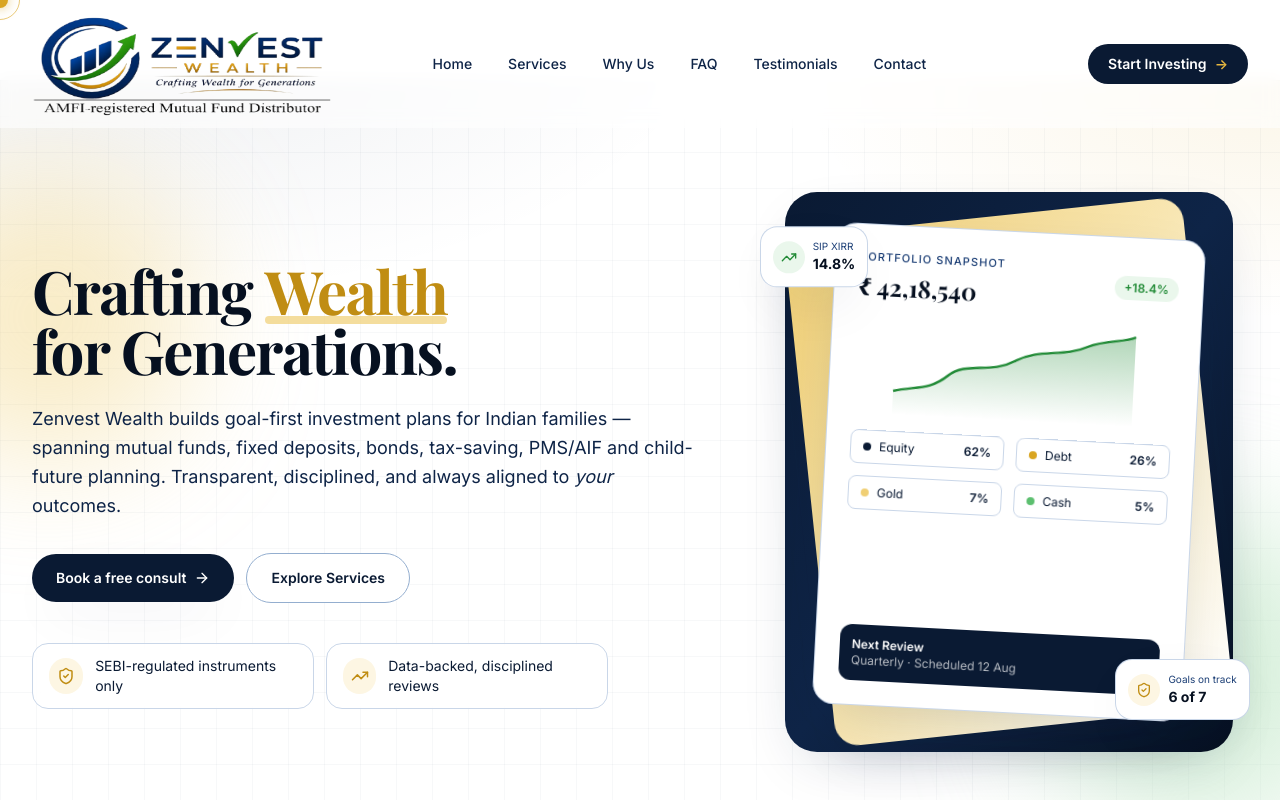
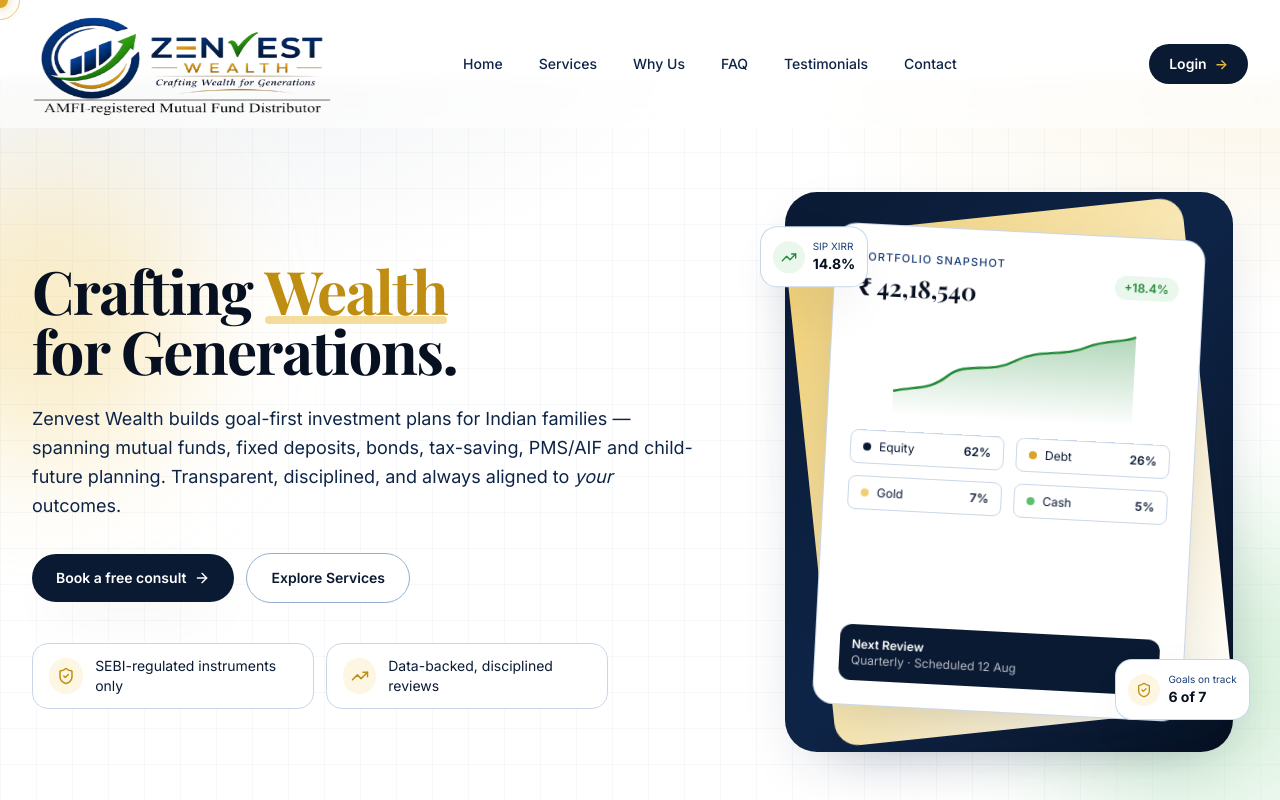
Before and after one commit to Namayjain/Zenvest, a Next.js app: page / in a window 1280 px wide. Shown: the top 800 px of the page. Built offline with nearby package versions, Linux system fonts and the light colour scheme.

Commit message:
Update navbar button to Login with client portal link

```diff
--- a/components/Navbar.tsx
+++ b/components/Navbar.tsx
@@ -47,12 +47,12 @@
 
         <div className="hidden lg:block">
           <Link
-            href="https://play.google.com/store/apps/details?id=com.fiinfrazenvestwelth"
+            href="https://zenvest.my-portfolio.co.in/app/#/login"
             target="_blank"
             rel="noopener noreferrer"
             className="inline-flex items-center gap-2 rounded-full bg-navy-800 px-5 py-2.5 text-sm font-semibold text-white shadow-soft transition-transform hover:-translate-y-0.5 hover:bg-navy-700"
           >
-            Start Investing
+            Login
             <span className="text-gold-300">&rarr;</span>
           </Link>
         </div>
@@ -87,13 +87,13 @@
                 </Link>
               ))}
               <Link
-                href="https://play.google.com/store/apps/details?id=com.fiinfrazenvestwelth"
+                href="https://zenvest.my-portfolio.co.in/app/#/login"
                 target="_blank"
                 rel="noopener noreferrer"
                 onClick={() => setOpen(false)}
                 className="mt-2 inline-flex items-center justify-center rounded-full bg-navy-800 px-5 py-3 text-sm font-semibold text-white"
               >
-                Start Investing
+                Login
               </Link>
             </Container>
           </motion.div>
```
